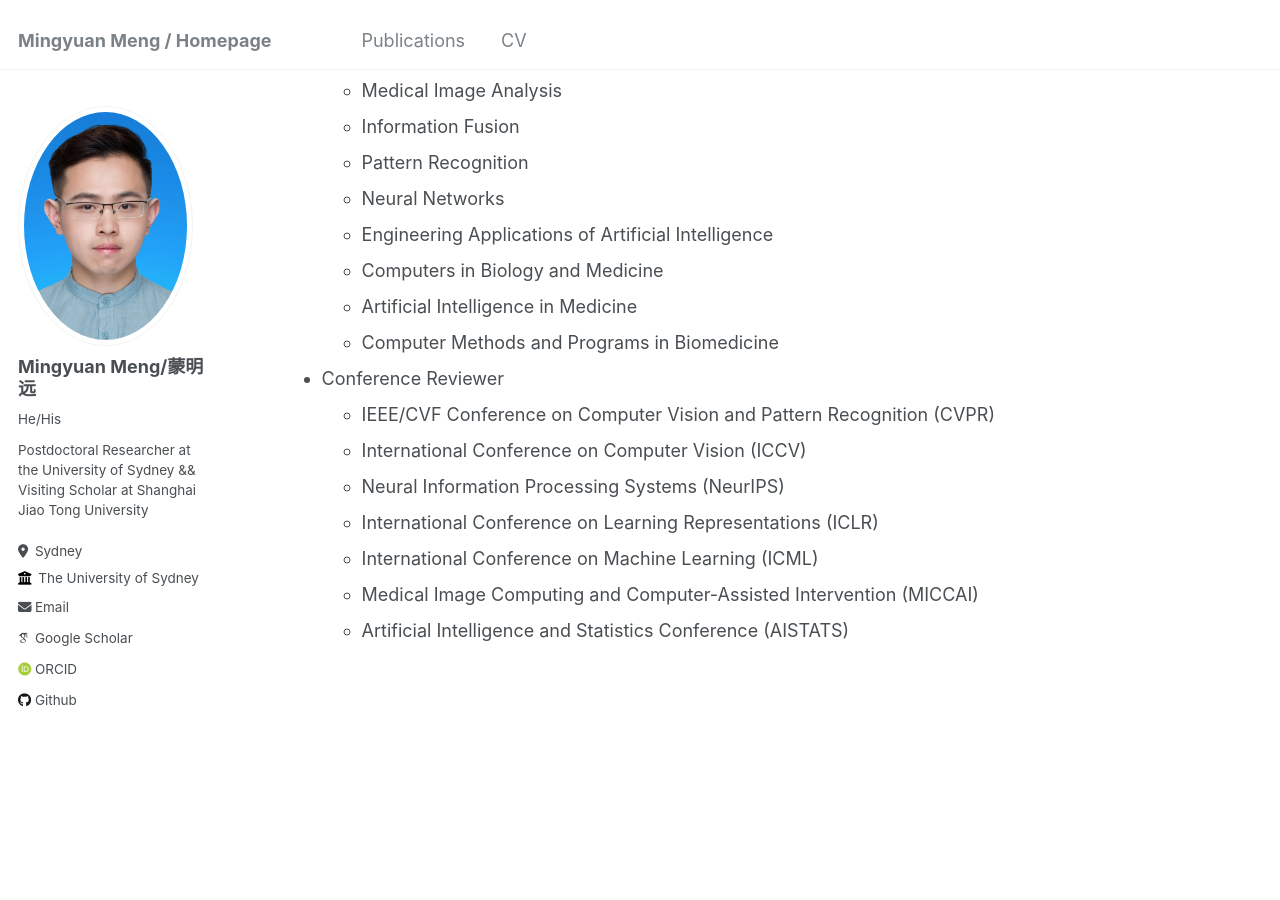
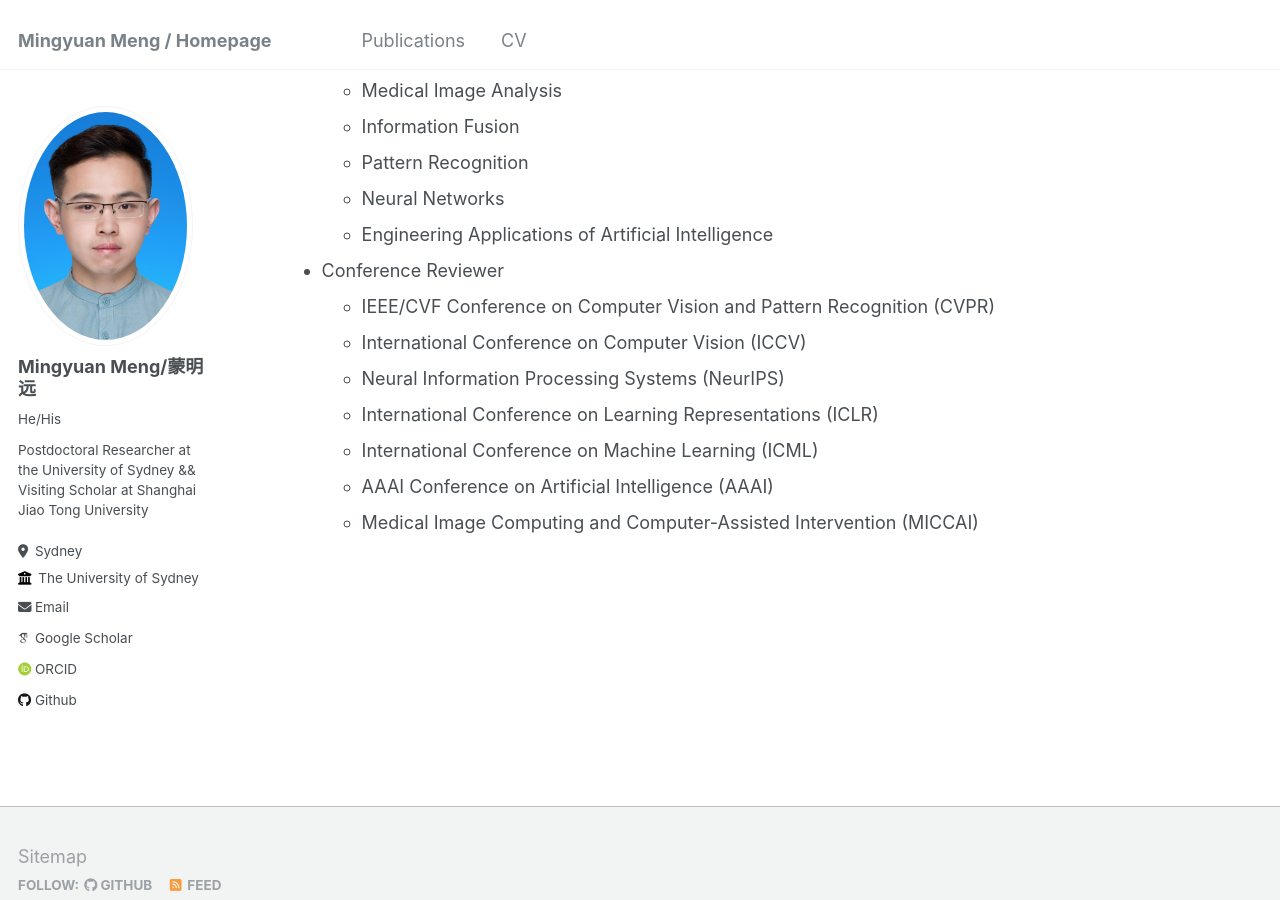
Before and after one commit to MungoMeng/mungomeng.github.io, a Jekyll site: the page built from _pages/cv.md, in a window 1280 px wide and 900 px high, scrolled down 1205 px. Built offline with Jekyll 4.4.1, drawn with Linux system fonts in a browser that asks for light colours; some web fonts are replaced.

Commit message:
Update cv.md

```diff
--- a/_pages/cv.md
+++ b/_pages/cv.md
@@ -53,14 +53,11 @@ Academic Service
   * Pattern Recognition
   * Neural Networks
   * Engineering Applications of Artificial Intelligence
-  * Computers in Biology and Medicine
-  * Artificial Intelligence in Medicine
-  * Computer Methods and Programs in Biomedicine
 * Conference Reviewer
   * IEEE/CVF Conference on Computer Vision and Pattern Recognition (CVPR)
   * International Conference on Computer Vision (ICCV)
   * Neural Information Processing Systems (NeurIPS)
   * International Conference on Learning Representations (ICLR)
   * International Conference on Machine Learning (ICML)
+  * AAAI Conference on Artificial Intelligence (AAAI)
   * Medical Image Computing and Computer-Assisted Intervention (MICCAI)
-  * Artificial Intelligence and Statistics Conference (AISTATS)
```
